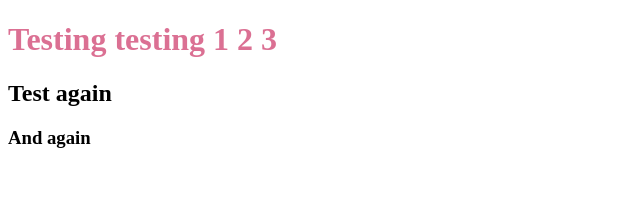
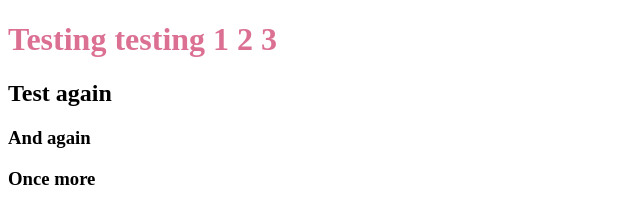
Before and after one commit to ste-lla/recipes, a plain HTML site: page index.html in a window 1280 px wide. Shown: the whole page, without its empty margins (0-640 px from the left). Drawn offline with Linux system fonts and the light colour scheme.

Commit message:
testing again

```diff
--- a/index.html
+++ b/index.html
@@ -11,6 +11,7 @@
     <h1>Testing testing 1 2 3</h1>
     <h2>Test again</h2>
     <h3>And again</h3>
+    <h3>Once more</h3>
 
     <script src="./scripts.js"></script>
 </body>
```
